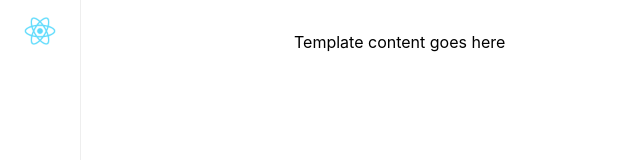
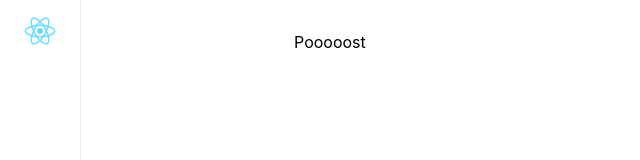
Before and after one commit to a-l-e-x-a-n-d-r-a-l-i-u/helium-client, a React (Create React App) app: page /post in a window 1280 px wide. Shown: the top 160 px of the page, without its empty margins (0-640 px from the left). Built offline with nearby package versions, Linux system fonts and the light colour scheme.

Commit message:
Added in routing

```diff
--- a/src/stateless_components/AppRouter.tsx
+++ b/src/stateless_components/AppRouter.tsx
@@ -1,14 +1,46 @@
+// AppRouter
 import React from "react";
 import { BrowserRouter, Routes, Route } from "react-router-dom";
 import HomePage from "./HomePage";
 import PostPage from "./PostPage";
+import ErrorPage from "./ErrorPage";
 
+// Layout
+import TopNav from "./navigation/TopNav";
+import BottomNav from "./navigation/BottomNav";
+import SideNav from "./navigation/SideNav";
+
+// Layout code
+
+interface LayoutProps {
+  // problem with JSX.Element is that it only allows for 1 child
+  children?: React.ReactNode;
+}
+
+const Layout: React.FC<LayoutProps> = ({ children }) => {
+  return (
+    <div className='horizontal-layout'>
+      <SideNav />
+      <div className='vertical-layout'>
+        <TopNav />
+        <div id='main-content'>{children}</div>
+        <BottomNav />
+      </div>
+    </div>
+  );
+};
+
+// AppRouter code
 const AppRouter = () => {
   return (
     <BrowserRouter>
+      {/* Replace BrowserRouter with MemoryRouter for testing */}
+      <Layout>
         <Routes>
           <Route path='/' element={<HomePage />} />
           <Route path='/post' element={<PostPage />} />
+          <Route path='/post/:slug' element={<PostPage />} />
+          <Route path='*' element={<ErrorPage />} />
           {/* <Route path="/tag" component={TagPage} /> */}
           {/* <Route exact path="/compose/:templateKey" component={MessageComposerPage} />
         <Route exact path="/compose/new" component={WriteYourOwnPage} />
@@ -19,6 +51,7 @@ const AppRouter = () => {
           {/* tbh should use Link in navbar so that pages don't reload like an anchor in html */}
           {/* when route path and url location match, a match object is created */}
         </Routes>
+      </Layout>
     </BrowserRouter>
   );
 };
--- /dev/null
+++ b/src/stateless_components/ErrorPage.tsx
@@ -0,0 +1,16 @@
+import { useRouteError } from "react-router-dom";
+
+const ErrorPage = () => {
+  const error = useRouteError();
+  console.error(error);
+
+  return (
+    <div id='error-page'>
+      <h1>Oops!</h1>
+      <p>Sorry, an unexpected error has occurred.</p>
+      <p>{/* <i>{error.statusText || error.message}</i> */}</p>
+    </div>
+  );
+};
+
+export default ErrorPage;
--- a/src/stateless_components/Feed.tsx
+++ b/src/stateless_components/Feed.tsx
@@ -2,6 +2,7 @@ import React from "react";
 import postlist from "../posts.json";
 import profilePlaceholder from "../images/thispersondoesnotexist.jpeg";
 import postPlaceholder from "../images/post-thumbnail-placeholder.jpg";
+import { Link } from "react-router-dom";
 
 function capitalizeFirstLetter(string: string) {
   return string.charAt(0).toUpperCase() + string.toLowerCase().slice(1);
@@ -31,7 +32,10 @@ const PostList: React.FC = () => {
 
             <div className='card-body'>
               <div className='blurb-container'>
-                <h2>{post.title}</h2>
+                <Link to='/post/:slug'>
+                  <h2>{post.title}</h2>
+                </Link>
+                {/* style link text black */}
                 <p className='blurb'>{post.content}</p>
                 {/* figure out how to shorten post.content into max 3lines of text */}
               </div>
@@ -40,10 +44,10 @@ const PostList: React.FC = () => {
 
             <div className='wrapper'>
               <div className='card-footer'>
-                <a href='/'>
+                <Link to='/tag/:tagMame'>
                   {/* Dynamically generate tag links */}
                   <div className='tag'>{capitalizeFirstLetter(post.tag)}</div>
-                </a>
+                </Link>
                 {/* <div>Based on your reading history/Selected for you</div> */}
                 <div>Icons for Add / Minus</div>
               </div>
--- a/src/stateless_components/HomePage.tsx
+++ b/src/stateless_components/HomePage.tsx
@@ -1,14 +1,11 @@
-import Layout from "./Layout";
-import Feed from './Feed';
+import Feed from "./Feed";
 
 const HomePage = () => {
   return (
     <>
-      <Layout>
-        <Feed />
-      </Layout>
+      <Feed />
     </>
-  )
-}
+  );
+};
 
-export default HomePage
+export default HomePage;
--- a/src/stateless_components/Layout.tsx
+++ /dev/null
@@ -1,24 +0,0 @@
-import React from "react";
-import TopNav from "./navigation/TopNav";
-import BottomNav from "./navigation/BottomNav";
-import SideNav from "./navigation/SideNav";
-
-interface LayoutProps {
-  // problem with JSX.Element is that it only allows for 1 child
-  children?: React.ReactNode;
-}
-
-const Layout: React.FC<LayoutProps> = ({ children }) => {
-  return (
-    <div className='horizontal-layout'>
-      <SideNav />
-      <div className='vertical-layout'>
-        <TopNav />
-        <div id='main-content'>{children}</div>
-        <BottomNav />
-      </div>
-    </div>
-  );
-};
-
-export default Layout;
--- a/src/stateless_components/PostPage.tsx
+++ b/src/stateless_components/PostPage.tsx
@@ -1,13 +1,5 @@
-import Layout from "./Layout"
+const PostPage = () => {
+  return <>Pooooost</>;
+};
 
-const PostPage = () => {
-  return (
-    <>
-      <Layout>
-        Template content goes here
-      </Layout>
-    </>
-  )
-}
-
-export default PostPage
+export default PostPage;
```
Lines whose indentation alone changed are shown as unchanged.
